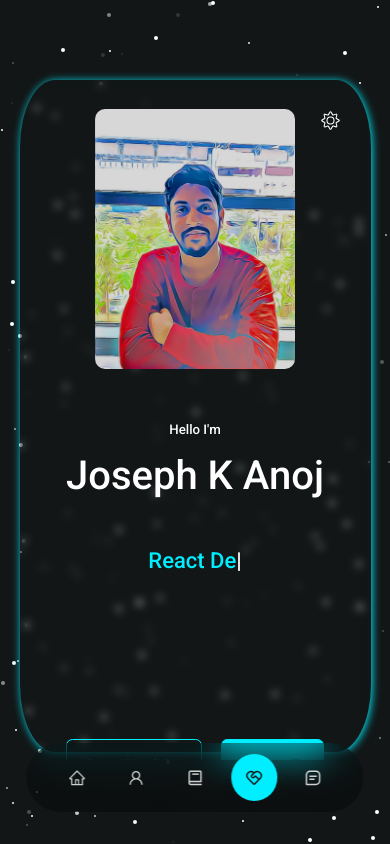
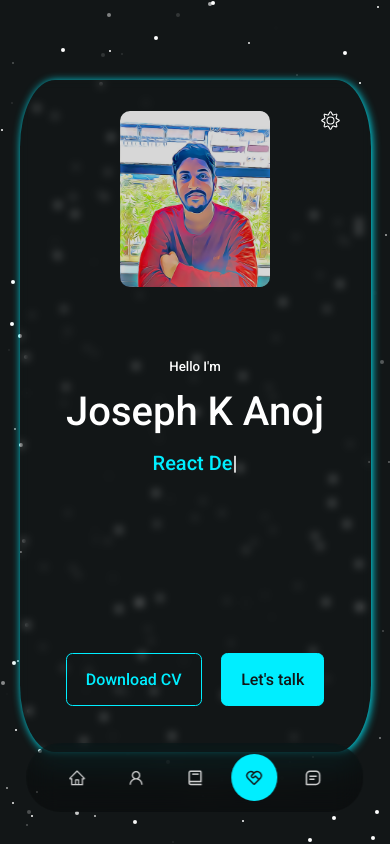
Before and after one commit to JosuK22/Portfolio, a React (Create React App) app: page / in a window 390 px wide. Shown: the top 844 px of the page. Built offline with nearby package versions, Linux system fonts and the light colour scheme.

Commit message:
Modifief header

```diff
--- a/src/components/header/HeaderContainer/header.css
+++ b/src/components/header/HeaderContainer/header.css
@@ -151,6 +151,7 @@ fill: var(--color-primary);
 .text__content{
   margin-top: 55px;
   height: 50%;
+
 }
 
 .header__button {
@@ -188,16 +189,39 @@ fill: var(--color-primary);
   .icon-container{
     width: 25px;
   }
-  #typer{
-    margin-top: 2rem;
-  }
+  .cardContainer {
+    width: 150px;
+    height: 170px;
+    }
   #typed-text{
-    font-size: 22px;
+    font-size: 20px;
   }
   .typed-cursor{
-    font-size: 22px;
+    font-size: 20px;
   }
-  .buttons{
-    margin-top: 10rem;
+  .text__content{
+    margin-top: 25%;
+    height: 50%;
+
+  }
+
+  .header__button {
+    margin-top: 10%;
   }
 }
+
+@media(max-height: 950px){
+  .text__content{
+    margin-top: 25%;
+    height: 50%;
+
+  }
+  .header__button {
+    margin-top: 60%;
+  }
+}
+@media(max-height: 750px){
+  .header__button {
+    margin-top: 10%;
+  }
+}
```
